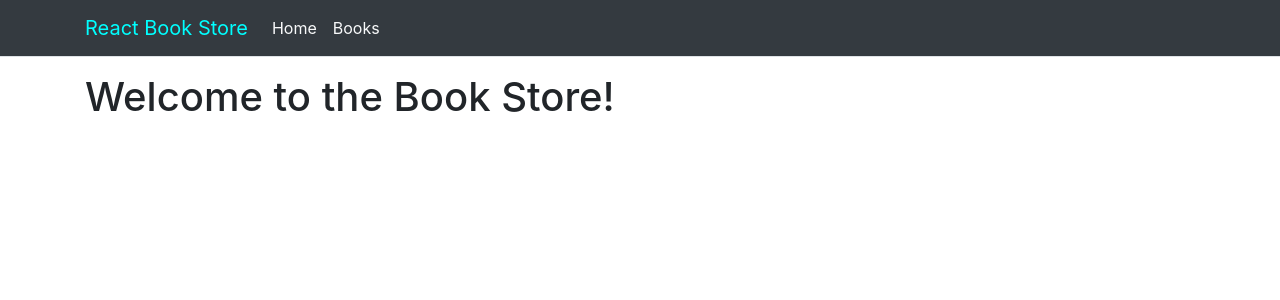
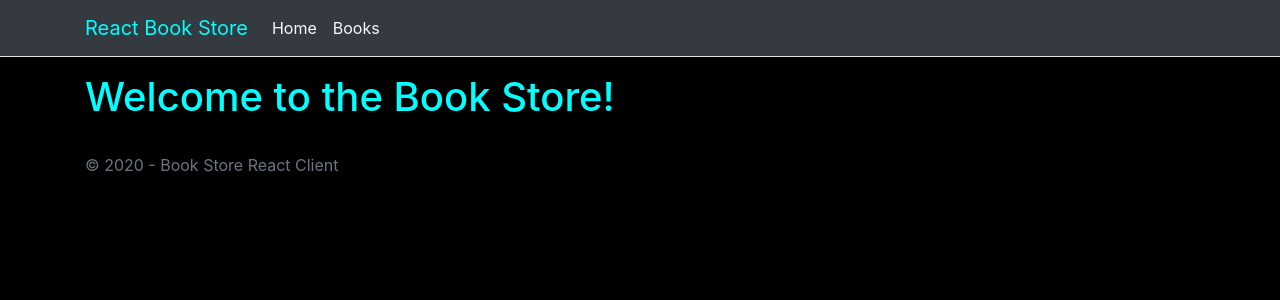
Before and after one commit to fmaurici/ReactBookClient, a React (Create React App) app: page / in a window 1280 px wide. Shown: the top 300 px of the page. Built offline with nearby package versions, Linux system fonts and the light colour scheme.

Commit message:
Add buttons for CRUD operation with books

```diff
--- /dev/null
+++ b/src/Site.css
@@ -0,0 +1,18 @@
+body {
+    height: 100%;
+    margin: 0;
+    background-color:black;
+  }
+
+.addButton{
+    color: aqua;
+    border-bottom-color:aqua;
+}
+
+.darkBackground{
+    background-color:black;
+}
+
+.titleColor{
+    color:aqua;
+}
--- a/src/components/book/Book.tsx
+++ b/src/components/book/Book.tsx
@@ -3,6 +3,7 @@ import { connect } from 'react-redux';
 import { RouteComponentProps } from 'react-router';
 import { ApplicationState } from '../../store';
 import * as BookStore from '../../store/book/Book';
+import { Link } from 'react-router-dom';
 
 export interface BookId {
     id: string
@@ -20,6 +21,13 @@ export class Book extends Component<BookProps> {
                 <td>{this.props.name}</td>
                 <td>{this.props.stock}</td>
                 <td>{this.props.price}</td>
+                <td>{this.props.author && this.props.author.name}</td>
+                <td>
+                    <Link to="/"><i className="btn btn-outline-info mx-1">Editar</i></Link>
+                    <Link to="/"><i className="btn btn-outline-danger mx-1">Delete</i></Link>
+                    <Link to="/"><i className="btn btn-outline-warning mx-1">Rent</i></Link>
+                    <Link to="/"><i className="btn btn-outline-secondary mx-1">Return</i></Link>
+                </td>
             </tr>
         )
     }
@@ -29,6 +37,6 @@ export class Book extends Component<BookProps> {
 //This method is a contraction of mapStateToProps and mapDispatchToProps
 //I pass the applicationState and its own props (in this case:BookId) and I add them to the BookProps (above)
 export default connect(
-    (state: ApplicationState, ownProps: BookId) => state.bookList.books.find(x=>x.id === ownProps.id), // Select the book that I want to map
+    (state: ApplicationState, ownProps: BookId) => state.bookList.books.find(x => x.id === ownProps.id), // Select the book that I want to map
     BookStore.actionCreators // Selects which action creators are merged into the component's props
 )(Book as any);
--- a/src/components/book/BookList.tsx
+++ b/src/components/book/BookList.tsx
@@ -5,6 +5,8 @@ import { ApplicationState } from '../../store';
 import * as BookListStore from '../../store/book/BookList';
 import * as BookStore from '../../store/book/Book';
 import Book from './Book';
+import "../../Site.css"
+import { Link } from 'react-router-dom';
 
 type BookListProps =
     BookListStore.BookListState &
@@ -27,7 +29,7 @@ class BookList extends Component<BookListProps> {
         return (
             <div>
                 <React.Fragment>
-                    <h1 id="tabelLabel">Book List</h1>
+                    <h4 id="tabelLabel" className="titleColor">Book List</h4>
                     {this.renderBooksTable()}
                 </React.Fragment>
 
@@ -37,18 +39,25 @@ class BookList extends Component<BookListProps> {
 
     private renderBooksTable() {
         return (
-            <table className='table table-striped' aria-labelledby="tabelLabel">
-                <thead>
+            <div>
+                <table className="table table-dark table-hover darkBackground" aria-labelledby="tabelLabel">
+                    <thead className="thead-dark">
                         <tr>
                             <th>Name</th>
                             <th>Stock</th>
                             <th>Price</th>
+                            <th>Author</th>
+                            <th>Actions</th>
                         </tr>
                     </thead>
                     <tbody>
                         {this.props.books.map((book: BookStore.BookState) => <Book id={book.id} key={book.id} />)}
                     </tbody>
                 </table>
+
+                <br></br>
+                <Link to="/"><i className=" btn btn-dark addButton">Add New Book</i></Link>
+            </div>
         );
     }
 }
--- a/src/components/home/Home.tsx
+++ b/src/components/home/Home.tsx
@@ -3,7 +3,7 @@ import { connect } from 'react-redux';
 
 const Home = () => (
   <div>
-    <h1>Welcome to the Book Store!</h1>
+    <h1 className="titleColor">Welcome to the Book Store!</h1>
   </div>
 );
 
--- a/src/index.tsx
+++ b/src/index.tsx
@@ -20,7 +20,13 @@ const store = configureStore(history);
 ReactDOM.render(
     <Provider store={store}>
         <ConnectedRouter history={history}>
-            <App />
+        <div className="darkBackground"><App /></div>
+        <footer className="footer text-muted darkBackground">
+            <br></br>
+        <div className="container">
+            &copy; 2020 - Book Store React Client
+        </div>
+    </footer>
         </ConnectedRouter>
     </Provider>,
     document.getElementById('root'));
--- a/src/store/book/Book.ts
+++ b/src/store/book/Book.ts
@@ -5,11 +5,17 @@ export interface BookState {
     name: string;
     stock: number;
     price: number;
+    author: Author;
+}
+
+export interface Author {
+    id: string;
+    name: string;
 }
 
 export const actionCreators = {};
 
-const unloadedState: BookState = { id: "0", name: "", stock: 0, price: 0 };
+const unloadedState: BookState = { id: "0", name: "", stock: 0, price: 0, author: {id:"0", name:""} as Author};
 
 export const reducer: Reducer<BookState> = (
     state: BookState | undefined,
--- a/src/store/book/BookList.ts
+++ b/src/store/book/BookList.ts
@@ -44,7 +44,7 @@ export const actionCreators = {
                     dispatch({ type: 'RECEIVE_BOOKS', books: data, search: search});
                 });
 
-            dispatch({ type: 'REQUEST_BOOKS', search: search});//a
+            dispatch({ type: 'REQUEST_BOOKS', search: search});
         }
     }
 };
```
Lines whose indentation alone changed are shown as unchanged.
